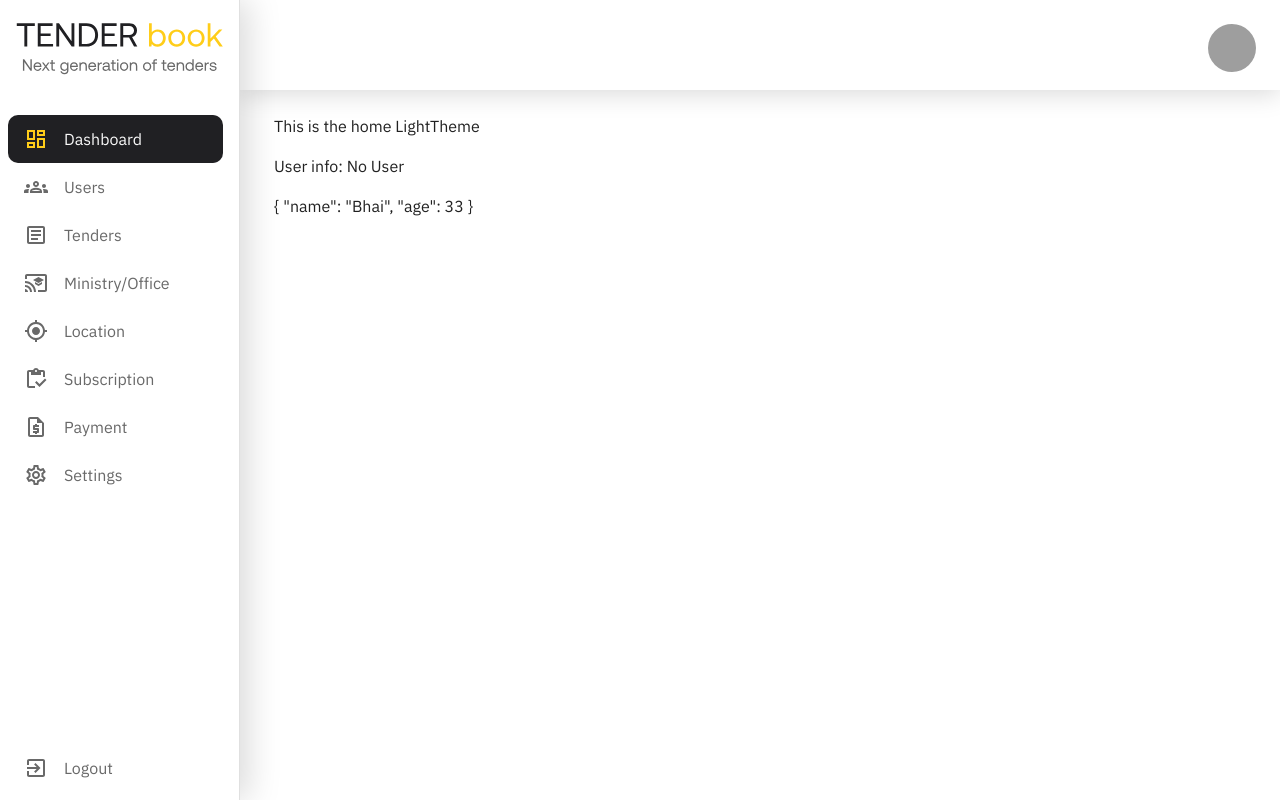
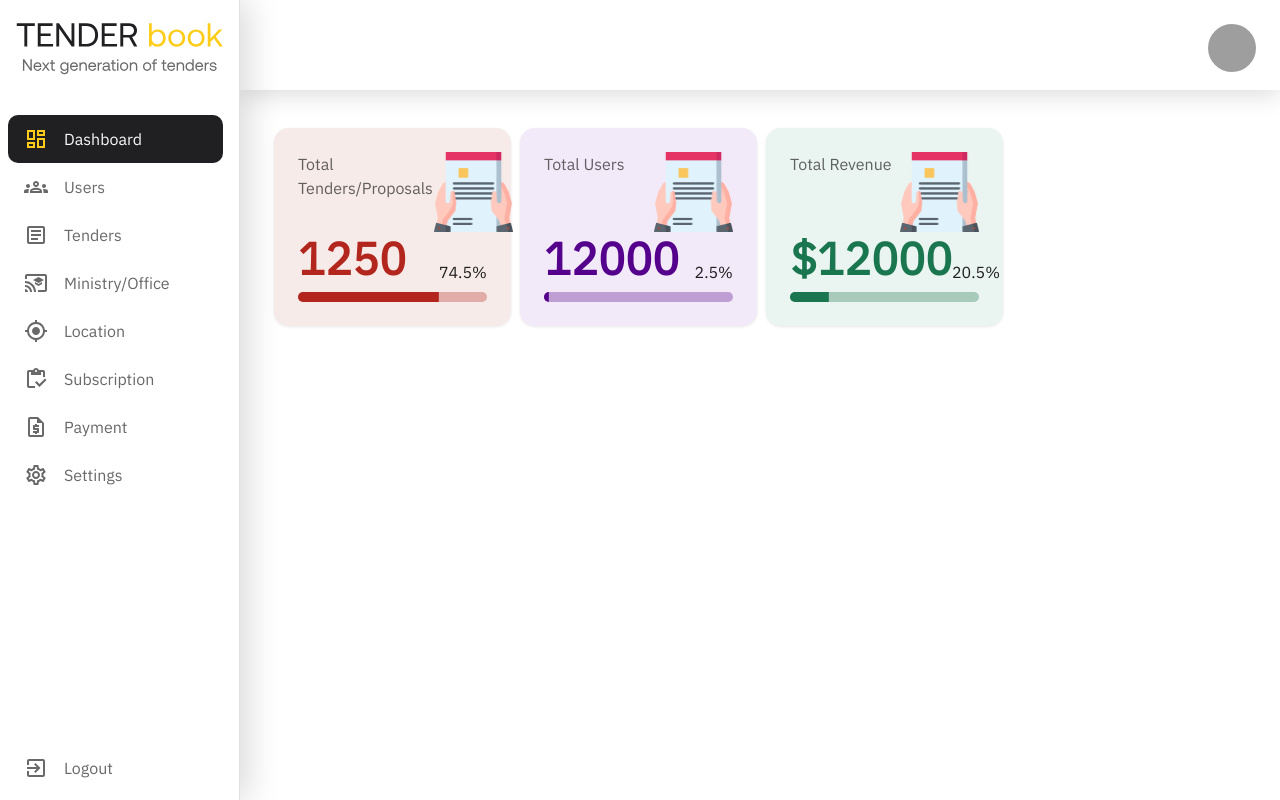
Before and after one commit to rifat-incrementsinc/tb-dash, a React (Vite) app: page /admin/dashboard in a window 1280 px wide. Built offline with nearby package versions, Linux system fonts and the light colour scheme; grey boxes are pictures that could not be loaded.

Commit message:
dashboard cards

```diff
--- /dev/null
+++ b/src/components/dashboard/DashboardCard.jsx
@@ -0,0 +1,56 @@
+import Stack from '@mui/material/Stack'
+import Typography from '@mui/material/Typography'
+import { Grid, LinearProgress } from '@mui/material'
+
+const DashboardCard = ({
+    title,
+    icon,
+    value,
+    percentage,
+    color,
+    bgColor,
+    progressColor,
+}) => {
+    return (
+        <Grid
+            item
+            sm={12}
+            md={3.9}
+            sx={{
+                backgroundColor: bgColor,
+                padding: '24px',
+                borderRadius: '15px',
+                boxShadow: '0px 1px 3px 0px #1B171E1A',
+            }}
+        >
+            <Stack
+                direction={'row'}
+                alignItems={'start'}
+                justifyContent={'space-between'}
+            >
+                <Typography variant={'bodyLarge'} color={'textSecondary'}>
+                    {title}
+                </Typography>
+                <img src={icon} alt='logo' width={'80px'} height={'80px'} />
+            </Stack>
+            <Stack
+                direction={'row'}
+                alignItems={'end'}
+                justifyContent={'space-between'}
+                mb={1}
+            >
+                <Typography variant={'displayMedium'} color={color}>
+                    {value}
+                </Typography>
+                <Typography>{percentage}%</Typography>
+            </Stack>
+            <LinearProgress
+                variant='determinate'
+                value={percentage}
+                color={progressColor}
+            />
+        </Grid>
+    )
+}
+
+export default DashboardCard
--- a/src/pages/Home.jsx
+++ b/src/pages/Home.jsx
@@ -1,5 +1,38 @@
 import { useContext, useEffect } from 'react'
 import { GlobalContext } from '../contextProvider/GlobalContext.jsx'
+import DashboardCard from '../components/dashboard/DashboardCard.jsx'
+import tenders from '../assets/proposal 1.png'
+import Stack from '@mui/material/Stack'
+import { Grid } from '@mui/material'
+const CardData = [
+    {
+        title: 'Total Tenders/Proposals',
+        icon: tenders,
+        value: 1250,
+        percentage: 74.5,
+        color: 'progressRed.main',
+        bgColor: '#F6EBE8',
+        progressColor: 'progressRed',
+    },
+    {
+        title: 'Total Users',
+        icon: tenders,
+        value: 12000,
+        percentage: 2.5,
+        color: 'progressPurple.main',
+        bgColor: '#F3EAF9',
+        progressColor: 'progressPurple',
+    },
+    {
+        title: 'Total Revenue',
+        icon: tenders,
+        value: '$12000',
+        percentage: 20.5,
+        color: 'progressGreen.main',
+        bgColor: '#EAF4F0',
+        progressColor: 'progressGreen',
+    },
+]
 
 const Home = () => {
     const { projectTheme, userInfo } = useContext(GlobalContext)
@@ -10,12 +43,27 @@ const Home = () => {
 
     useEffect(() => {}, [])
     return (
-        <>
-            <p>This is the home {projectTheme}</p>
-            <p>User info: {userInfo}</p>
-
-            <p>{JSON.stringify(user, null, 10)}</p>
-        </>
+        <div style={{ marginTop: '30px' }}>
+            <Grid container>
+                <Grid item xs={12} md={9}>
+                    <Grid
+                        container
+                        sx={{
+                            display: 'flex',
+                            justifyContent: 'space-between',
+                            alignItems: 'center',
+                            flexDirection: 'row',
+                            gap: 1,
+                        }}
+                    >
+                        {CardData.map((item, index) => (
+                            <DashboardCard key={index} {...item} />
+                        ))}
+                    </Grid>
+                </Grid>
+                <Grid item xs={12} md={3}></Grid>
+            </Grid>
+        </div>
     )
 }
 
--- a/src/themeProvider/theme.jsx
+++ b/src/themeProvider/theme.jsx
@@ -114,6 +114,15 @@ const ThemeLayout = ({ children }) => {
             errorBg: '#FED8D8',
             goldBg: '#FBEBC3',
             white: '#FFFFFF',
+            progressRed: {
+                main: '#B3261E',
+            },
+            progressGreen: {
+                main: '#19764E',
+            },
+            progressPurple: {
+                main: '#54008C',
+            },
         },
         components: {
             // body font
@@ -216,14 +225,6 @@ const ThemeLayout = ({ children }) => {
                             color: '#FFCD19',
                             borderColor: '#000',
                         },
-
-                        // '& .MuiSvgIcon-root:not(.MuiSvgIcon-root ~ .MuiSvgIcon-root)':
-                        //     {
-                        //         color: '#C5C5C5',
-                        //     },
-                        // '& .MuiSvgIcon-root + .MuiSvgIcon-root': {
-                        //     color: '#FFCD19',
-                        // },
                     },
                 },
             },
@@ -365,6 +366,16 @@ const ThemeLayout = ({ children }) => {
                     },
                 },
             },
+            //      MuiLinearProgress height , width
+            MuiLinearProgress: {
+                styleOverrides: {
+                    root: {
+                        height: '10px',
+                        width: '100%',
+                        borderRadius: '10px',
+                    },
+                },
+            },
         },
     })
     return (
```
Also changed, not shown: src/components/test/Test.jsx (+1 -0 lines), src/assets/proposal 1.png (added).
